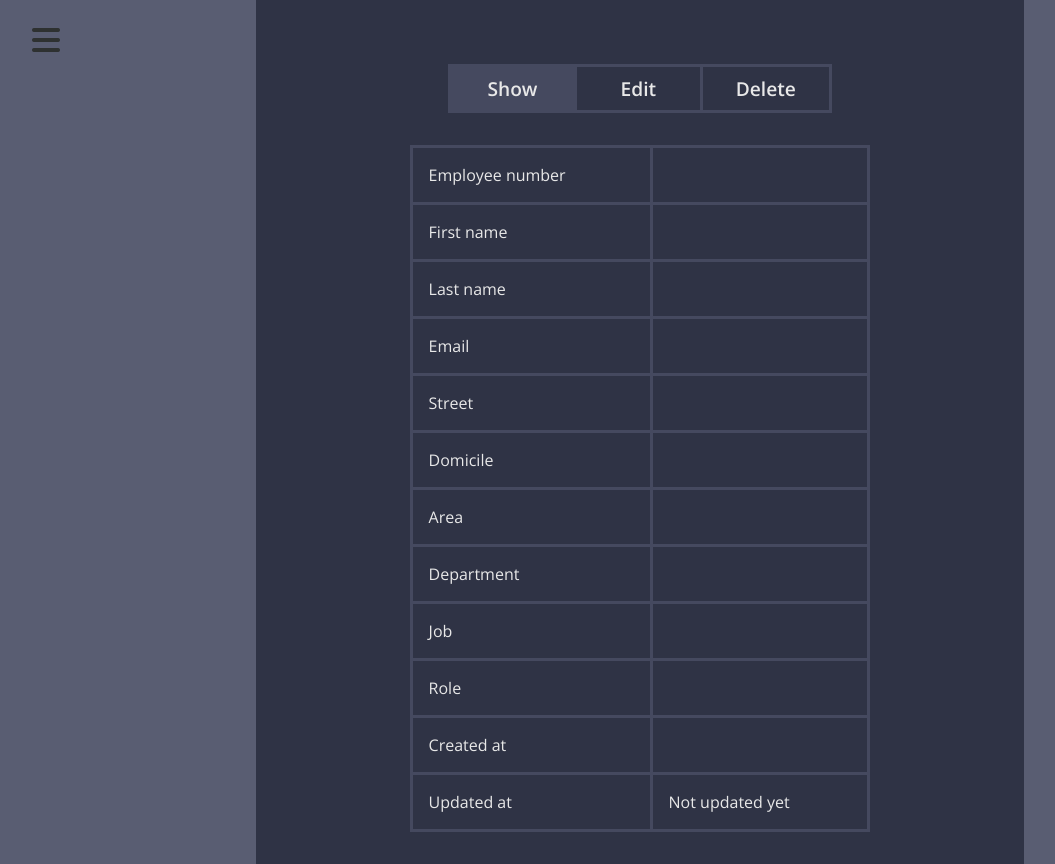
After one commit to nitro2612/manage_up, a PHP site: page /app/view/user.php in a window 1280 px wide. The commit adds this page. Shown: the whole page, without its empty margins (0-1055 px from the left). Run offline with PHP 8.4, Linux system fonts and the light colour scheme; the visitor is signed in with stand-in values (Sample User, id 1); data that the repository does not hold is empty; some libraries are stand-ins or nearby versions.

Commit message:
Added Search- and edit function in management
Added Search- and edit function in management
-Not working currently (90% finished), but have to go now because girfriend is getting angry

```diff
--- /dev/null
+++ b/app/view/user.php
@@ -0,0 +1,22 @@
+<?php session_start(); ?>
+<?php if(isset($_SESSION['user_id'])): ?>
+    <!DOCTYPE html>
+    <?php include_once "../../assets/lang/en.php"; ?>
+    <html lang="de">
+        <head>
+            <title><?php echo $lang['title']['title_user_management'] ?></title>
+            <?php include "../../util/module/head.php"; ?>
+            <link rel="stylesheet" href="../../assets/css/management_user.css" />
+            <script type="text/javascript" src="../../assets/js/user.js"></script>
+        </head>
+    <body>
+    <div id="btn_show">
+        <i class="fas fa-bars fa-2x"></i>
+    </div>
+    <?php include '../../util/module/sidebar.php' ?>
+    <?php include '../../util/module/user_module.php' ?>
+<?php else: ?>
+    <?php header('Location: login_user.php') ?>
+<?php endif; ?>
+</body>
+</html>
--- a/app/view/user_show.php
+++ /dev/null
@@ -1,3 +0,0 @@
-<?php
-
-?>
--- a/assets/css/management.css
+++ b/assets/css/management.css
@@ -113,7 +113,8 @@
     background-color: var(--prim2);
 }
 
-.show:hover, .edit:hover, .delete:hover {cursor: pointer;}
+.btn_redirect {border: none; background: none; cursor: pointer}
+
 .show i {color: var(--light_blue);}
 .edit i {color: var(--light_orange);}
 .delete i {color: var(--light_red);}
--- /dev/null
+++ b/assets/css/management_user.css
@@ -0,0 +1,92 @@
+#wrapper
+{
+    width: 100%;
+    height: 100vh;
+    transition: .5s ease-in-out;
+    float: right;
+    overflow-y: scroll;
+}
+
+#user_box
+{
+    width: 60%;
+    margin: 0 0 0 20%;
+    padding-top: 2rem;
+    background-color: var(--prim0);
+}
+
+#user_box #selector {width: 50%; padding: 2rem 0 0 25%; margin-bottom: 1rem;}
+
+#user_box #selector ul {border: 3px solid var(--prim2);}
+
+#user_box #selector li
+{
+    display: inline-block;
+    width: 33.31%;
+    text-align: center;
+    color: var(--light_grey);
+    font-size: 1.2rem;
+    font-weight: 600;
+    padding: 0.5rem 0 0.5rem 0;
+    border-right: 3px solid var(--prim2);
+    box-sizing: border-box;
+    cursor: pointer;
+    transition: .2s ease;
+}
+#user_box #selector li:first-child {background-color: var(--prim2);}
+#user_box #selector li:last-child {border: none;}
+
+#user_box #selector li:hover {background-color: var(--prim2);}
+
+#boxes #show {color: var(--light_grey); padding-bottom: 2rem;}
+
+#table_user {width: 60%; border-collapse: collapse; margin: 0 0 0 20%;}
+
+#show h1,
+#delete h1,
+#edit h1{text-align: center; margin: 1rem 0 2rem 0; color: var(--light_grey);}
+
+#table_user td {border: 3px solid var(--prim2); padding: 1rem;}
+
+#boxes #delete {display: none;}
+#boxes #edit {display: none;}
+
+#edit {color: var(--light_grey);}
+
+#edit input
+{
+    border: 2px solid var(--prim2);
+    background: none;
+    width: 72%;
+    margin-left: 10%;
+    height: 2.5rem;
+    padding: 0 4% 0 4%;
+    font-size: 1rem;
+    color: var(--light_grey);
+}
+
+#edit input:focus
+{
+    border-color: var(--dark_green);
+}
+
+#edit #btn_save,
+#delete #btn_delete
+{
+    width: 10%;
+    height: 2.5rem;
+    border: none;
+    border-radius: 5px;
+    color: var(--light_grey);
+    font-size: 1rem;
+    margin: 2rem 0 2rem 45%;
+    transition: .2s ease;
+    cursor: pointer;
+}
+
+#delete p
+{
+    margin: 1rem 0 0 0;
+    color: var(--light_grey);
+    text-align: center;
+}
--- a/assets/css/sidebar.css
+++ b/assets/css/sidebar.css
@@ -12,6 +12,10 @@
 #btn_show {position: absolute; margin: 1.5rem 0 0 2.5%}
 #btn_show i {color: var(--dark_grey); transition: color .2s ease; cursor: pointer;}
 #btn_show:hover i {color: var(--light_green);}
+
+#btn_home {position: absolute; margin: 2.4rem 0 0 7%;}
+#btn_home i {color: var(--dark_grey); transition: color .2s ease; cursor: pointer;}
+#btn_home i:hover {color: var(--light_blue);}
 
 .sidebar_hidden {display: none;}
 
--- a/assets/js/main.js
+++ b/assets/js/main.js
@@ -9,4 +9,9 @@ $(document).ready(function ()
     {
         window.location.href = '../../util/helpers/logout.php';
     });
+
+    $('#btn_home').click(function ()
+    {
+       window.location.href = 'index.php';
+    });
 });
--- a/assets/js/sidebar.js
+++ b/assets/js/sidebar.js
@@ -5,6 +5,7 @@ $(document).ready(function ()
             $('#management').css('width', '100%');
             $('#navigation').css('width', '100%');
             $('#login_wrapper').css('width', '100%');
+            $('#wrapper').css('width', '100%');
             $('#sidebar').css('margin-left', '-25%');
         });
 
@@ -13,6 +14,7 @@ $(document).ready(function ()
             $('#management').css('width', '75%');
             $('#navigation').css('width', '75%');
             $('#login_wrapper').css('width', '75%');
+            $('#wrapper').css('width', '75%');
             $('#sidebar').css('margin-left', '0');
         })
 });
--- /dev/null
+++ b/assets/js/user.js
@@ -0,0 +1,35 @@
+$(document).ready(function ()
+{
+    $('#selector #show').click(function ()
+    {
+        $(this).css('background-color', '#45495F');
+        $('#selector #edit').css('background-color', 'transparent');
+        $('#selector #delete').css('background-color', 'transparent');
+
+        $('#boxes #show').css('display', 'block');
+        $('#boxes #edit').css('display', 'none');
+        $('#boxes #delete').css('display', 'none');
+    });
+
+    $('#selector #edit').click(function ()
+    {
+        $(this).css('background-color', '#45495F');
+        $('#selector #show').css('background-color', 'transparent');
+        $('#selector #delete').css('background-color', 'transparent');
+
+        $('#boxes #edit').css('display', 'block');
+        $('#boxes #show').css('display', 'none');
+        $('#boxes #delete').css('display', 'none');
+    });
+
+    $('#selector #delete').click(function ()
+    {
+        $(this).css('background-color', '#45495F');
+        $('#selector #show').css('background-color', 'transparent');
+        $('#selector #edit').css('background-color', 'transparent');
+
+        $('#boxes #delete').css('display', 'block');
+        $('#boxes #edit').css('display', 'none');
+        $('#boxes #show').css('display', 'none');
+    });
+});
--- a/assets/lang/en.php
+++ b/assets/lang/en.php
@@ -4,7 +4,8 @@ $lang = [
         [
             'title_home' => 'manageUP | Home',
             'title_management' => 'manageUP | Management',
-            'title_login' => 'manageUP | Login'
+            'title_login' => 'manageUP | Login',
+            'title_user_management' => 'manageUP | User management'
         ],
         'sidebar' =>
         [
--- a/util/module/head.php
+++ b/util/module/head.php
@@ -1,3 +1,5 @@
+<meta charset="utf-8" />
+
 <!--JavaScript Libraries-->
 <script src="https://kit.fontawesome.com/d3420f7f4c.js"></script>
 <script type="text/javascript" src="../../assets/lib/jquery.js"></script>
--- a/util/module/sidebar.php
+++ b/util/module/sidebar.php
@@ -1,16 +1,18 @@
 <div id="sidebar">
+    <div id="btn_home">
+        <i class="fas fa-home fa-2x"></i>
+    </div>
     <div id="btn_close">
         <i class="far fa-times-circle fa-2x"></i>
     </div>
     <h1>manageUP</h1>
-    <span class="seperator"></span>
     <div id="user">
         <div id="user_info">
-            <p id="status"><?php echo $lang['sidebar']['status'] ?> <span id="status_color">Online</span></p>
-            <p id="name"><?php echo $lang['sidebar']['name'] ?> Daniel Reinhold</p>
-            <p id="role"><?php echo $lang['sidebar']['role'] ?> <span id="role_color">Admin</span></p>
-            <p id="area"><?php echo $lang['sidebar']['area'] ?> Local Networks</p>
-            <p id="department"><?php echo $lang['sidebar']['department'] ?> Software</p>
+            <p id="status"><?php echo $lang['sidebar']['status']?>&nbsp;<span id="status_color">ERROR</span></p>
+            <p id="name"><?php echo $lang['sidebar']['name']?>&nbsp;<?php echo $_SESSION['first_name'] . ' ' . $_SESSION['last_name'];?></p>
+            <p id="role"><?php echo $lang['sidebar']['role']?>&nbsp;<span id="role_color"><?php echo $_SESSION['role'];?></span></p>
+            <p id="area"><?php echo $lang['sidebar']['area']?>&nbsp;<?php echo $_SESSION['area'];?></p>
+            <p id="department"><?php echo $lang['sidebar']['department']?>&nbsp;<?php echo $_SESSION['department'];?></p>
         </div>
         <span></span>
         <div id="actions">
--- /dev/null
+++ b/util/module/user_module.php
@@ -0,0 +1,144 @@
+<?php
+    include "../../util/helpers/db.php";
+    if(isset($_GET['id']))
+    {
+        $selected_id = $_GET['id'];
+        $db = new db();
+
+        $sql = "SELECT * FROM employee WHERE id='" . $selected_id . "'";
+        $result = $db->getConnection()->query($sql);
+        $row = mysqli_fetch_array($result);
+    }
+?>
+<div id="wrapper">
+    <div id="user_box">
+        <div id="selector">
+            <ul>
+                <li id="show">Show</li><li
+                    id="edit">Edit</li><li
+                    id="delete">Delete</li>
+            </ul>
+        </div>
+        <div id="boxes">
+            <div id="show">
+                <h1><?php echo $row[1] . ' ' . $row[2];?></h1>
+                <table id="table_user">
+                    <tbody>
+                        <tr>
+                            <td class="title">Employee number</td>
+                            <td><?php echo $row[0];?></td>
+                        </tr>
+                        <tr>
+                            <td class="title">First name</td>
+                            <td><?php echo $row[1];?></td>
+                        </tr>
+                        <tr>
+                            <td class="title">Last name</td>
+                            <td><?php echo $row[2];?></td>
+                        </tr>
+                        <tr>
+                            <td class="title">Email</td>
+                            <td><?php echo $row[3];?></td>
+                        </tr>
+                        <tr>
+                            <td class="title">Street</td>
+                            <td><?php echo $row[5];?></td>
+                        </tr>
+                        <tr>
+                            <td class="title">Domicile</td>
+                            <td><?php echo $row[7] . ' ' . $row[6];?></td>
+                        </tr>
+                        <tr>
+                            <td class="title">Area</td>
+                            <td><?php echo $row[8];?></td>
+                        </tr>
+                        <tr>
+                            <td class="title">Department</td>
+                            <td><?php echo $row[9];?></td>
+                        </tr>
+                        <tr>
+                            <td class="title">Job</td>
+                            <td><?php echo $row[10];?></td>
+                        </tr>
+                        <tr>
+                            <td class="title">Role</td>
+                            <td><?php echo $row[11];?></td>
+                        </tr>
+                        <tr>
+                            <td class="title">Created at</td>
+                            <td><?php echo $row[12];?></td>
+                        </tr>
+                        <tr>
+                            <td class="title">Updated at</td>
+                            <td><?php echo $row[13] != null ? $row[13] : 'Not updated yet';?></td>
+                        </tr>
+                    </tbody>
+                </table>
+            </div>
+            <div id="edit">
+                <form action="../../util/helpers/update_user.php" method="post">
+                    <table id="table_user">
+                        <h1><?php echo $row[1] . ' ' . $row[2];?></h1>
+                        <tbody>
+                        <tr>
+                            <td class="title">Employee number</td>
+                            <td><input type="text" name="employee_number" value="<?php echo $row[0];?>" /></td>
+                        </tr>
+                        <tr>
+                            <td class="title">First name</td>
+                            <td><input type="text" name="first_name" value="<?php echo $row[1];?>" /></td>
+                        </tr>
+                        <tr>
+                            <td class="title">Last name</td>
+                            <td><input type="text" name="last_name" value="<?php echo $row[2];?>" /></td>
+                        </tr>
+                        <tr>
+                            <td class="title">Email</td>
+                            <td><input type="text" name="email" value="<?php echo $row[3];?>" /></td>
+                        </tr>
+                        <tr>
+                            <td class="title">Password</td>
+                            <td><input type="text" name="password" value="<?php echo $row[4];?>" /></td>
+                        </tr>
+                        <tr>
+                            <td class="title">Street</td>
+                            <td><input type="text" name="street" value="<?php echo $row[5];?>" /></td>
+                        </tr>
+                        <tr>
+                            <td class="title">City</td>
+                            <td><input type="text" name="city" value="<?php echo $row[6];?>" /></td>
+                        </tr>
+                        <tr>
+                            <td class="title">Post Code</td>
+                            <td><input type="text" name="post_code" value="<?php echo $row[7];?>" /></td>
+                        </tr>
+                        <tr>
+                            <td class="title">Area</td>
+                            <td><input type="text" name="area" value="<?php echo $row[8];?>" /></td>
+                        </tr>
+                        <tr>
+                            <td class="title">Department</td>
+                            <td><input type="text" name="department" value="<?php echo $row[9];?>" /></td>
+                        </tr>
+                        <tr>
+                            <td class="title">Job</td>
+                            <td><input type="text" name="job" value="<?php echo $row[10];?>" /></td>
+                        </tr>
+                        <tr>
+                            <td class="title">Role</td>
+                            <td><input type="text" name="role" value="<?php echo $row[11];?>" /></td>
+                        </tr>
+                        </tbody>
+                    </table>
+                    <br />
+                    <button type="submit" class="btn_submit" id="btn_save">Save</button>
+                </form>
+            </div>
+            <div id="delete">
+                <h1><?php echo $row[1] . ' ' . $row[2];?></h1>
+                <p>Are you sure that you want to delete this employee?</p>
+                <button class="btn_error" id="btn_delete">Delete</button>
+            </div>
+        </div>
+    </div>
+</div>
```
Also changed, not shown: assets/js/management.js (+0 -10 lines), util/helpers/update_user.php (added, +13 -0 lines), util/module/management_module.php (+7 -5 lines).
